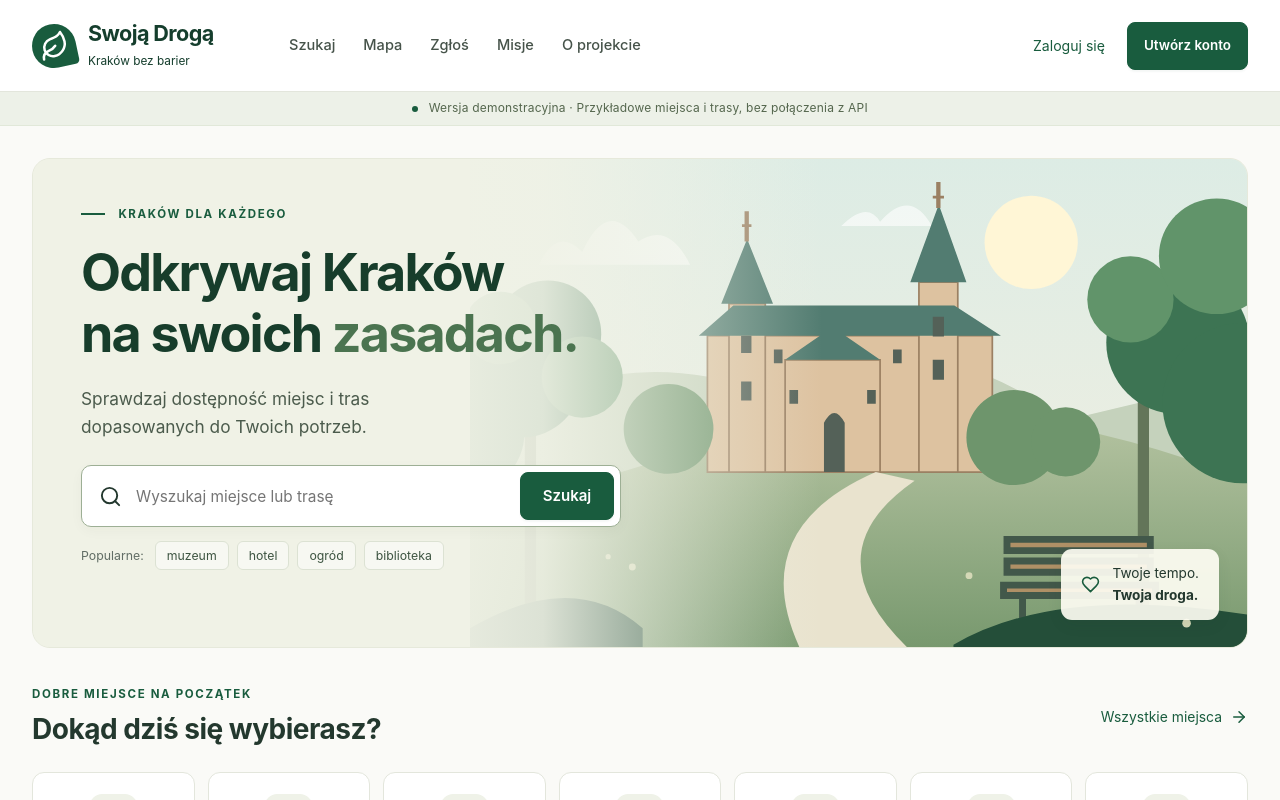
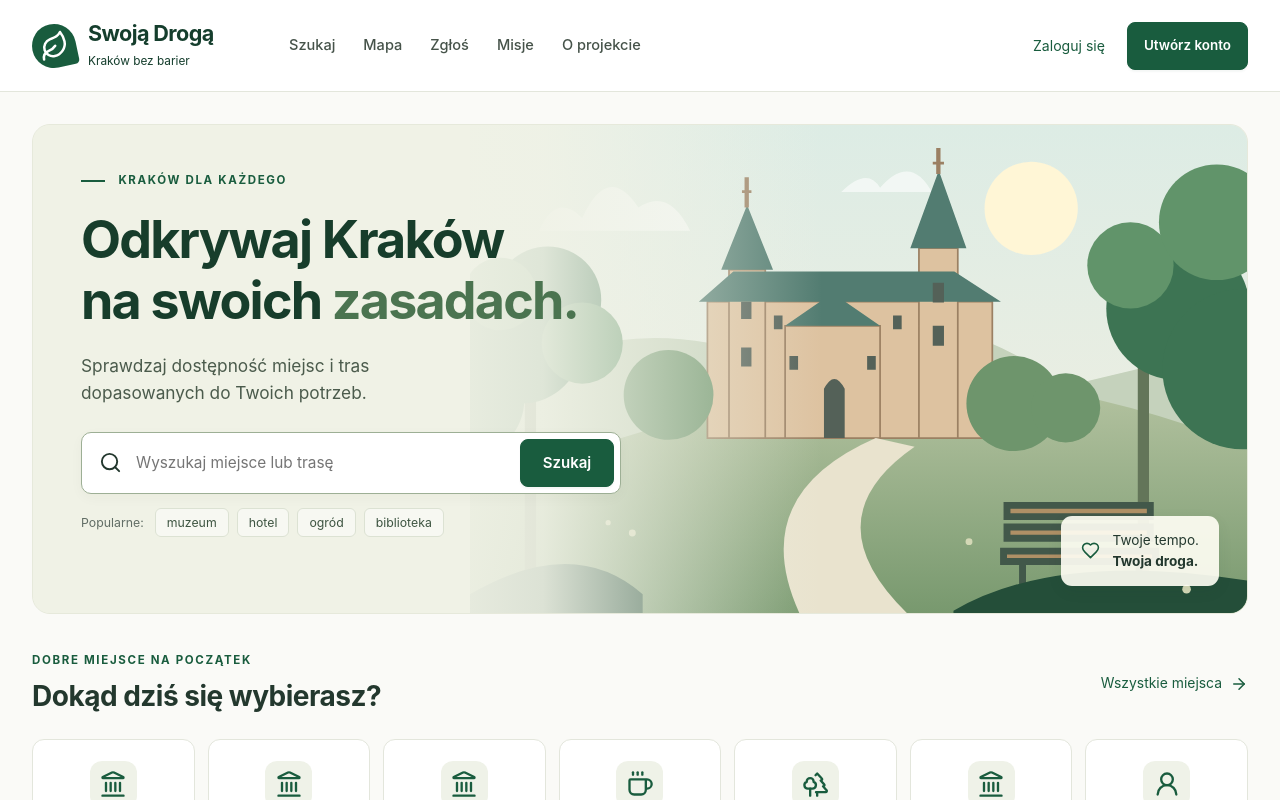
Before and after one commit to AdamStajek/Jakobiany-HackYeah, a React (Vite) app in the folder frontend/: page / in a window 1280 px wide. Shown: the top 800 px of the page. Built offline with nearby package versions, Linux system fonts and the light colour scheme.

Commit message:
Fix frontend bugs

```diff
--- a/frontend/src/App.tsx
+++ b/frontend/src/App.tsx
@@ -89,12 +89,6 @@ function Layout({ children }: { children: ReactNode }) {
           {menu ? <X /> : <Menu />}
         </button>
       </header>
-      <div className="demo-banner">
-        <span className="demo-dot" /> Wersja demonstracyjna{" "}
-        <span className="demo-detail">
-          · Przykładowe miejsca i trasy, bez połączenia z API
-        </span>
-      </div>
       <main id="content" tabIndex={-1}>
         {children}
       </main>
--- a/frontend/src/data/api.ts
+++ b/frontend/src/data/api.ts
@@ -56,6 +56,7 @@ export type RoutePlan = {
 export async function searchPlaces(
   query: string,
   constraints: Constraints,
+  cursor?: string | null,
 ): Promise<PlacePage> {
   return api("/places/search", {
     method: "POST",
@@ -64,6 +65,7 @@ export async function searchPlaces(
       constraints,
       include_uncertain: true,
       limit: 50,
+      cursor,
       near: { lat: 50.0614, lon: 19.9366 },
       radius_m: 20000,
     }),
--- a/frontend/src/pages/Search.tsx
+++ b/frontend/src/pages/Search.tsx
@@ -29,14 +29,21 @@ export function SearchPage({ mapOnly = false }: { mapOnly?: boolean }) {
   const category = params.get("category") || "";
   const [results, setResults] = useState<PlaceSummary[]>([]);
   const [loading, setLoading] = useState(false);
+  const [loadingMore, setLoadingMore] = useState(false);
+  const [nextCursor, setNextCursor] = useState<string | null>(null);
   const [error, setError] = useState("");
   useEffect(() => {
     let active = true;
     setLoading(true);
     setError("");
+    setResults([]);
+    setNextCursor(null);
     searchPlaces(query || category, constraints)
       .then((page) => {
-        if (active) setResults(page.items);
+        if (active) {
+          setResults(page.items);
+          setNextCursor(page.next_cursor);
+        }
       })
       .catch((reason: unknown) => {
         if (active)
@@ -53,6 +60,28 @@ export function SearchPage({ mapOnly = false }: { mapOnly?: boolean }) {
       active = false;
     };
   }, [query, category, constraints]);
+  async function loadMore() {
+    if (!nextCursor || loadingMore) return;
+    setLoadingMore(true);
+    setError("");
+    try {
+      const page = await searchPlaces(
+        query || category,
+        constraints,
+        nextCursor,
+      );
+      setResults((current) => [...current, ...page.items]);
+      setNextCursor(page.next_cursor);
+    } catch (reason: unknown) {
+      setError(
+        reason instanceof Error
+          ? reason.message
+          : "Nie udało się pobrać kolejnych miejsc.",
+      );
+    } finally {
+      setLoadingMore(false);
+    }
+  }
   const orderedResults = [...results].sort((a, b) =>
     sort === "distance"
       ? (a.distance_m ?? Infinity) - (b.distance_m ?? Infinity)
@@ -233,12 +262,14 @@ export function SearchPage({ mapOnly = false }: { mapOnly?: boolean }) {
               {loading ? "Pobieranie…" : `${results.length} wyników`}
             </span>
           </div>
-          {error ? (
+          {error && (
             <p className="warning-box" role="alert">
               {error}
             </p>
-          ) : results.length ? (
-            orderedResults.map((p) => (
+          )}
+          {results.length ? (
+            <>
+              {orderedResults.map((p) => (
                 <PlaceCard
                   key={p.id}
                   place={p}
@@ -252,8 +283,18 @@ export function SearchPage({ mapOnly = false }: { mapOnly?: boolean }) {
                   saved={saved.includes(p.id)}
                   toggle={() => toggleSave(p.id)}
                 />
-            ))
-          ) : (
+              ))}
+              {nextCursor && (
+                <button
+                  className="button subtle"
+                  onClick={loadMore}
+                  disabled={loadingMore}
+                >
+                  {loadingMore ? "Pobieranie…" : "Pokaż kolejne miejsca"}
+                </button>
+              )}
+            </>
+          ) : !error ? (
             <div className="empty-state">
               <Search size={36} />
               <h2>Nie znaleźliśmy miejsc</h2>
@@ -268,7 +309,7 @@ export function SearchPage({ mapOnly = false }: { mapOnly?: boolean }) {
                 Pokaż wszystkie miejsca
               </button>
             </div>
-          )}
+          ) : null}
         </section>
         <section
           className={`search-map ${view === "list" ? "mobile-hidden" : ""}`}
--- a/frontend/src/styles.css
+++ b/frontend/src/styles.css
@@ -274,23 +274,6 @@ main:focus {
 .text-button:hover {
   text-decoration: underline;
 }
-.demo-banner {
-  text-align: center;
-  font-size: 0.75rem;
-  color: #55674e;
-  background: #edf1e8;
-  padding: 7px 16px;
-  border-bottom: 1px solid #e1e8d9;
-  letter-spacing: 0.2px;
-}
-.demo-dot {
-  width: 6px;
-  height: 6px;
-  display: inline-block;
-  background: var(--green);
-  border-radius: 50%;
-  margin-right: 7px;
-}
 .mobile-menu,
 .bottom-nav {
   display: none;
@@ -1793,13 +1776,6 @@ legend {
     min-height: 44px;
     padding: 7px 0;
   }
-  .demo-banner {
-    font-size: 0.68rem;
-    padding: 6px;
-  }
-  .demo-detail {
-    display: none;
-  }
   .home {
     padding: 16px 16px 0;
   }
```
Also changed, not shown: 1 other file (tests, documents, lock files or other folders). Lines whose indentation alone changed are shown as unchanged.
